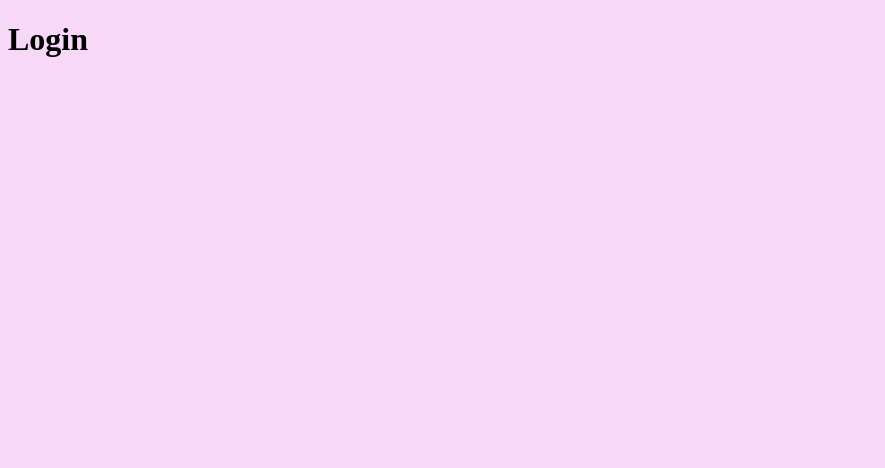
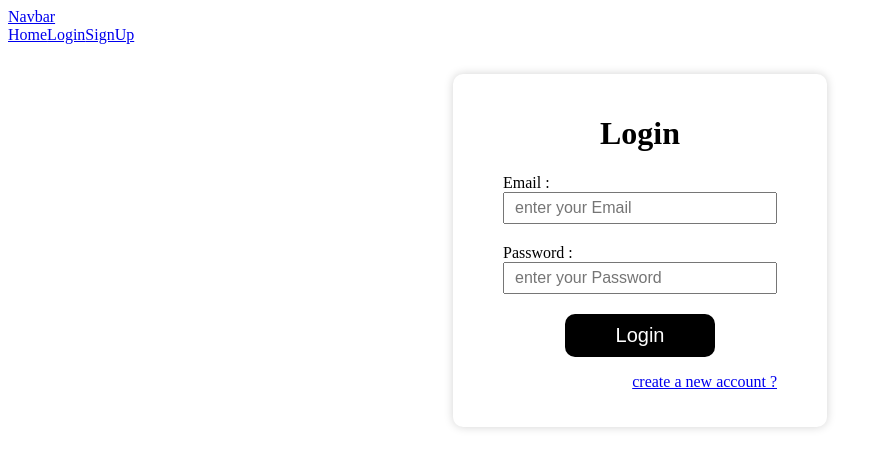
Before and after one commit to shwetapund/all-in-one-store, a React app in the folder client/: page /login in a window 1280 px wide. Shown: the whole page, without its empty margins (0-885 px from the left). Built offline with nearby package versions, Linux system fonts and the light colour scheme.

Commit message:
feat: login API integration

```diff
--- a/client/src/Login/Login.css
+++ b/client/src/Login/Login.css
@@ -0,0 +1,13 @@
+.login-container{
+    width: fit-content;
+    background-color: white;
+    margin: 30px auto;
+    padding: 20px 50px;
+    border-radius: 10px;
+    box-shadow: 0px 0px 10px 0px lightgray;
+}
+.login-btn{
+    display: block;
+    margin: 10px auto;
+    width: 150px;
+}
--- a/client/src/Login/Login.js
+++ b/client/src/Login/Login.js
@@ -1,10 +1,80 @@
-import React from 'react'
+import React, {useState}from 'react'
+import axios from "axios";
+import './Login.css';
+import Navbar from '../components/Navbar/Navbar';
+import { Link } from 'react-router-dom';
 
 function Login() {
+
+  const [email, setEmail] = useState('')
+  const [password, setPassword] = useState('')
+
+  const login = async ()=>{
+    const response = await axios.post('/login',{
+      email:email,
+      password:password
+    });
+
+    alert(response?.data?.message);
+
+    if(response?.data?.success){
+      localStorage.setItem("user", JSON.stringify(response?.data?.data));
+      window.location.href = "/";
+    }
+
+  }
+
   return (
+    <>
     <div>
-      <h1>Login</h1>
+      <Navbar/>
     </div>
+    <div>
+      <form className='login-container'>
+        <h1 className='text-center'>Login</h1>
+
+        <div>
+          <label htmlFor='email'>Email : </label>
+          <input
+            type='email'
+            id='email'
+            className='form-control'
+            placeholder='enter your Email'
+            value={email}
+            onChange={(e) => {
+              setEmail(e.target.value);
+            }}
+          />
+        </div>
+
+        <div>
+          <label htmlFor='password'>Password : </label>
+          <input
+            type='password'
+            id='password'
+            className='form-control'
+            placeholder='enter your Password'
+            value={password}
+            onChange={(e) => {
+              setPassword(e.target.value);
+            }}
+          />
+        </div>
+
+        <button
+        type='button'
+        className='btn login-btn'
+        onClick={login}
+        >Login</button>
+
+        <p className='text-right'>
+          <Link to="/signup">
+          create a new account ?</Link>
+        </p>
+      </form>
+
+    </div>
+    </>
   )
 }
 
--- a/client/src/SignUp/SignUp.css
+++ b/client/src/SignUp/SignUp.css
@@ -2,9 +2,9 @@
     width: fit-content;
     background-color: white;
     margin: 30px auto;
-    padding: 20px 50px;
+    padding: 10px 50px;
     border-radius: 10px;
-    box-shadow: 0px 0px 10px 0px lightgray;
+    /* box-shadow: 0px 0px 10px 0px lightgray; */
 }
 .form-sub-container{
     display: block;
@@ -18,3 +18,17 @@
     margin: 10px auto;
     width: 150px;
 }
+
+.signup-container{
+    display: flex;
+    height:630px;
+    padding-right: 40px;
+    width: fit-content;
+    margin-top: 20px;
+    margin-left:250px;
+    box-shadow: 0px 0px 10px 2px lightsalmon;
+}
+.signup-img{
+    height: 500px;
+    width: 600px;
+}
--- a/client/src/SignUp/SignUp.js
+++ b/client/src/SignUp/SignUp.js
@@ -1,6 +1,9 @@
-import React, { useState } from 'react'
+import React, { useState } from 'react';
 import axios from 'axios';
+import signupimg from "./signup.svg";
+import Navbar from "./../components/Navbar/Navbar";
 import "./SignUp.css";
+import { Link } from 'react-router-dom';
 
 function SignUp() {
   const [name, setName] = useState('')
@@ -50,8 +53,10 @@ const signup = async ()=>{
     alert(response?.data?.message);
   }
 }
-  return (
-    <div >
+  return (<>
+    <Navbar/>
+    <div className='signup-container' >
+      <img src={signupimg} className='signup-img'/>
       <form className='form-conatainer'>
 
         <h1 className='text-center'>SignUp</h1>
@@ -156,10 +161,13 @@ const signup = async ()=>{
         <button type="button" className='btn signup-btn'
         onClick={signup}>sign up</button>
 
+        <p className='text-right'>
+       <Link to="/login">You have already account ?</Link></p>
         </div>
       </form>
 
     </div>
+    </>
   )
 }
 
--- /dev/null
+++ b/client/src/components/Navbar/Navbar.js
@@ -0,0 +1,22 @@
+import React from 'react'
+import {Link} from 'react-router-dom'
+function Navbar() {
+  return (
+    <div>
+      <navbar>
+        <div className='navbar'>
+          <div>
+            <Link to="/">Navbar</Link>
+          </div>
+          <div>
+            <Link to="/">Home</Link>
+            <Link to="/login">Login</Link>
+            <Link to="/signup">SignUp</Link>
+          </div>
+        </div>
+      </navbar>
+    </div>
+  )
+}
+
+export default Navbar
--- a/client/src/index.css
+++ b/client/src/index.css
@@ -1,6 +1,4 @@
-body{
-    background-color: rgb(248, 216, 248);
-}
+
 .text-center{
     text-align: center;
 }
@@ -22,3 +20,12 @@ body{
     text-align: center;
     color: #fff;
 }
+.Link-text{
+    text-align: center;
+}
+.link{
+    text-decoration: none;
+}
+.text-right{
+    text-align: right;
+}
--- a/server/index.js
+++ b/server/index.js
@@ -49,7 +49,7 @@ catch(e){
 
 //login
 
-app.get('/login', async (req,res)=>{
+app.post('/login', async (req,res)=>{
     const {email, password} = req.body;
 
     const findUser = await User.findOne({
```
Also changed, not shown: client/src/SignUp/signup.svg (added), client/src/components/Navbar/Navbar.css (added).
